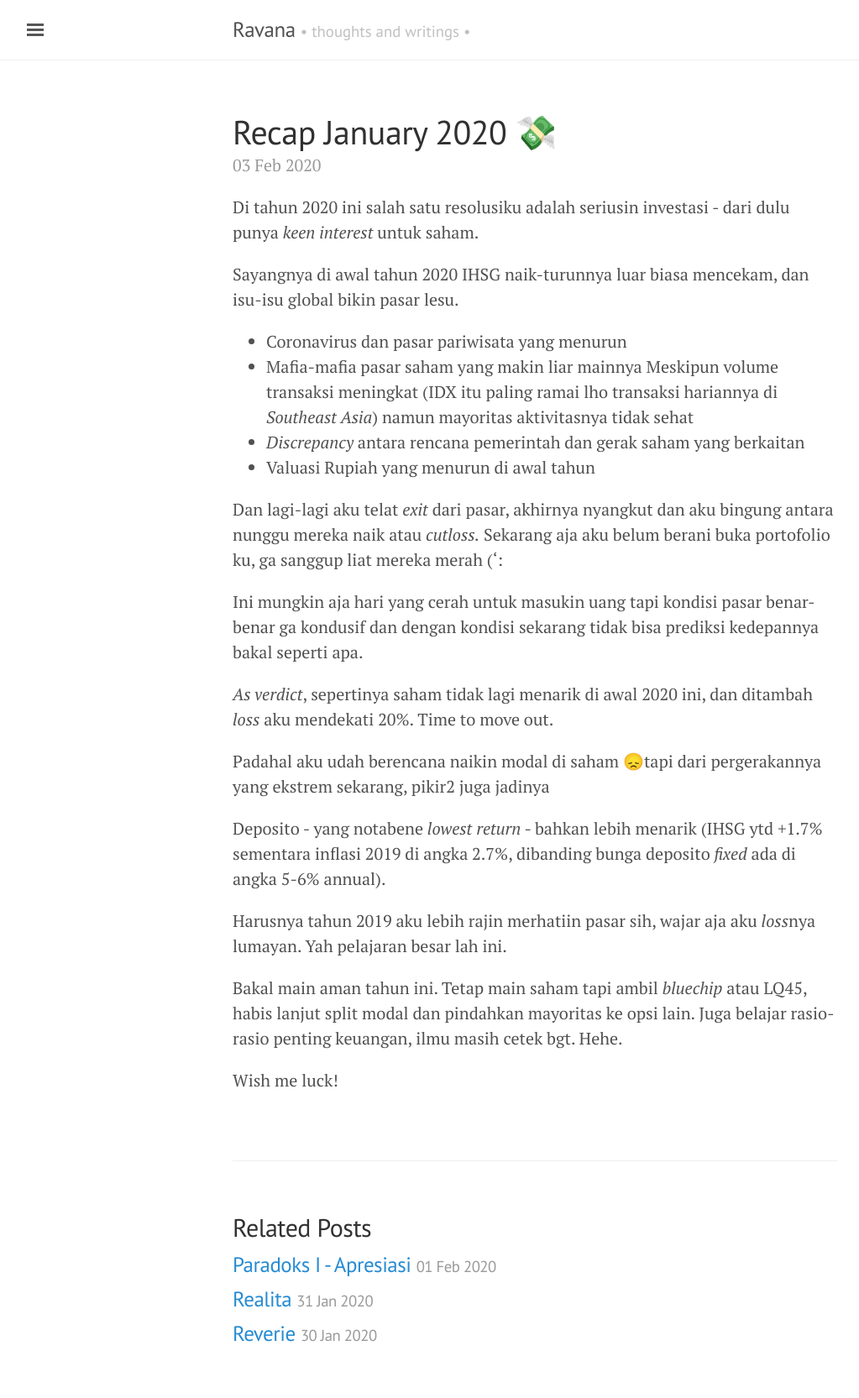
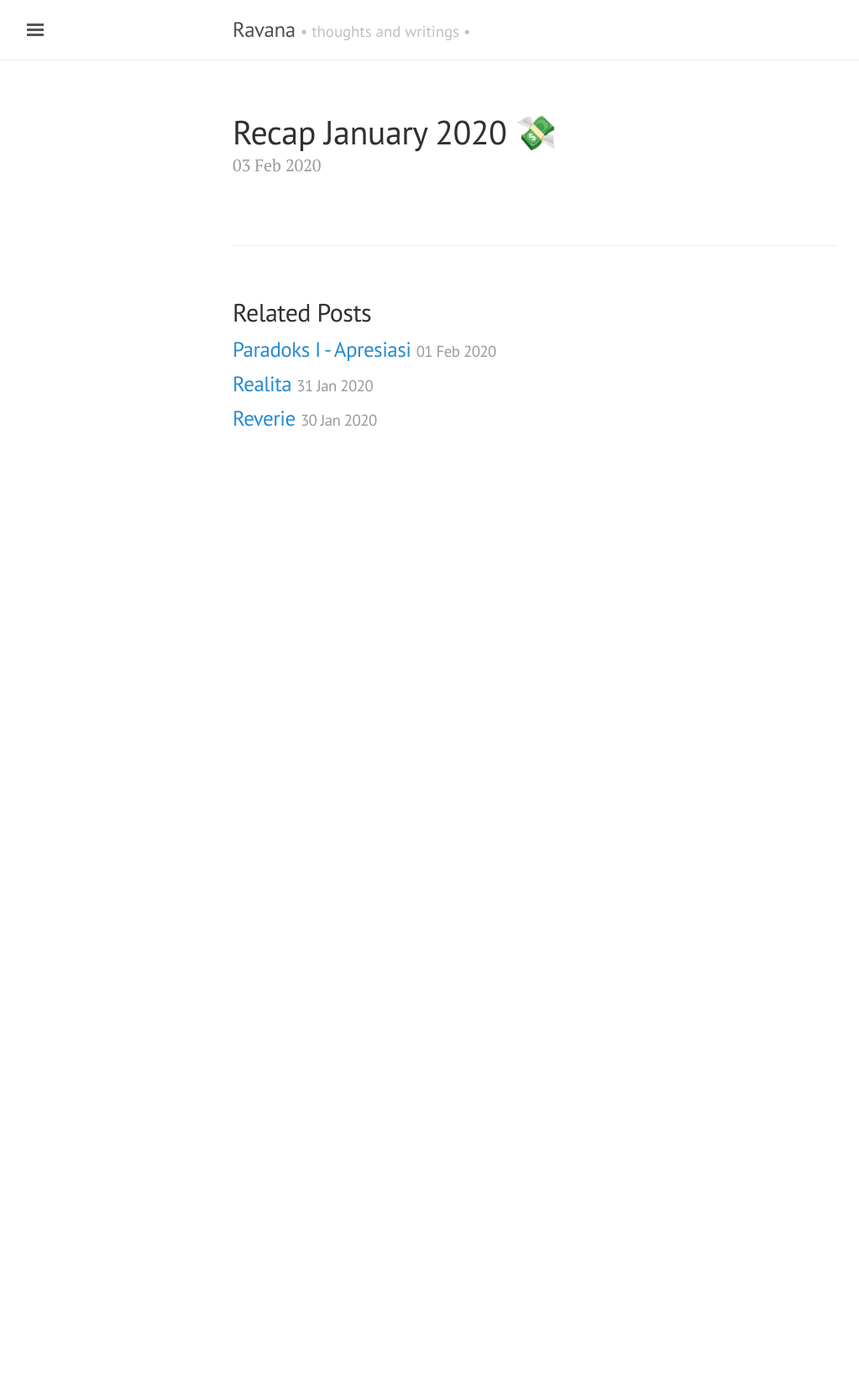
Before and after one commit to ronaatxendit/martabacc.github.io, a Jekyll site: the page built from _posts/2020-2-3-recap-jan-2020.md, in a window 1280 px wide. Shown: the whole page at 84% size, without its empty margins (3-1026 px from the left). Built offline with Jekyll 4.4.1, drawn with Linux system fonts in a browser that asks for light colours; after the commit the page ends 900 px from its top, so only the background shows below that.

Commit message:
fix(post): comment post

```diff
--- a/_posts/2020-2-3-recap-jan-2020.md
+++ b/_posts/2020-2-3-recap-jan-2020.md
@@ -3,10 +3,8 @@ layout: post
 title: Recap January 2020 💸
 ---
 
-
-Di tahun 2020 ini salah satu resolusiku adalah seriusin investasi - dari dulu punya *keen interest* untuk saham.
-
-Sayangnya di awal tahun 2020 IHSG naik-turunnya luar biasa mencekam, dan isu-isu global bikin pasar lesu.
+<!--
+Di tahun 2020 ini salah satu resolusiku adalah seriusin investasi - dari dulu punya *keen interest* untuk saham. Sayangnya di awal tahun 2020 IHSG naik-turunnya luar biasa mencekam, dan isu-isu global bikin pasar lesu.
 
 - Coronavirus dan pasar pariwisata yang menurun
 - Mafia-mafia pasar saham yang makin liar mainnya
@@ -16,16 +14,11 @@ Meskipun volume transaksi meningkat (IDX itu paling ramai lho transaksi harianny
 
 Dan lagi-lagi aku telat *exit* dari pasar, akhirnya nyangkut dan aku bingung antara nunggu mereka naik atau *cutloss.* Sekarang aja aku belum berani buka portofolio ku, ga sanggup liat mereka merah (':
 
-Ini mungkin aja hari yang cerah untuk masukin uang tapi kondisi pasar benar-benar ga kondusif dan dengan kondisi sekarang tidak bisa prediksi kedepannya bakal seperti apa.
+Bagus sih masukin uang waktu lagi koreksi gini tapi kondisi pasar benar-benar ga kondusif, ga terprediksi kedepannya bakal kayak apa. *As verdict*, sepertinya saham tidak lagi menarik, ditambah *loss* aku mendekati 20% (padahal baru Januari).
 
-*As verdict*, sepertinya saham tidak lagi menarik di awal 2020 ini, dan ditambah *loss* aku mendekati 20%. Time to move out.
+Sebenernya aku udah berencana nambah modal banyak di saham 😞 tapi dari pergerakannya yang ekstrem, pikir2 juga jadinya. Bahkan deposito - yang notabene *lowest return* - terlihat lebih menarik (IHSG ytd +1.7% sementara inflasi 2019 di angka 2.7%, dibanding bunga deposito *fixed* ada di angka 5-6% annual).
 
-Padahal aku udah berencana naikin modal di saham 😞tapi dari pergerakannya yang ekstrem sekarang, pikir2 juga jadinya
+Harusnya kemarin Desember aku ga lengah baca pasar sih, wajar aja aku *loss*nya lumayan. Yah pelajaran besar lah ini.
 
-Deposito - yang notabene *lowest return* - bahkan lebih menarik (IHSG ytd +1.7% sementara inflasi 2019 di angka 2.7%, dibanding bunga deposito *fixed* ada di angka 5-6% annual).
-
-Harusnya tahun 2019 aku lebih rajin merhatiin pasar sih, wajar aja aku *loss*nya lumayan. Yah pelajaran besar lah ini.
-
-Bakal main aman tahun ini. Tetap main saham tapi ambil *bluechip* atau LQ45, habis lanjut split modal dan pindahkan mayoritas ke opsi lain. Juga belajar rasio-rasio penting keuangan, ilmu masih cetek bgt. Hehe.
-
-Wish me luck!
+Bakal main aman sepertinya, tetap saham tapi ambil *bluechip* atau LQ45. Bakal melirik opsi lain (reksadana, pasar uang atau apa). Juga belajar rasio-rasio penting keuangan dan banyak baca berita, ilmu masih cetek bgt. Hehe. Wish me luck!
+-->
```
